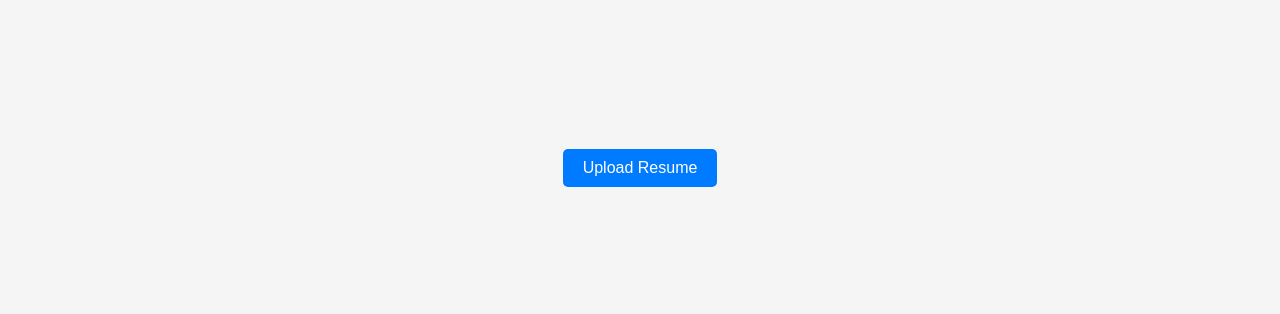
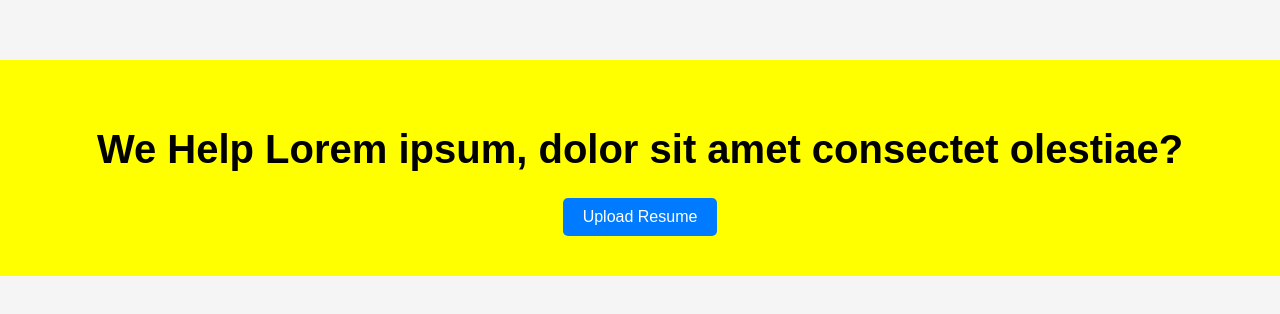
Before and after one commit to saurabh99t/upload-button-spires, a plain HTML site: page index.html in a window 1280 px wide. Shown: the part 232-546 px from the top of the page. Drawn offline with Linux system fonts and the light colour scheme.

Commit message:
Add files via upload

```diff
--- a/index.html
+++ b/index.html
@@ -10,7 +10,13 @@
 
 
 
+
+    <div class="banner-upload">
+    <h1>We Help Lorem ipsum, dolor sit amet consectet olestiae?</h1>
+
     <button id="uploadBtn">Upload Resume</button>
+    </div>
+
 
     <div class="modal" id="modal">
         <div class="modal-content">
--- a/style.css
+++ b/style.css
@@ -409,3 +409,19 @@ button {
     width: 90%;
   }
 }
+
+
+
+
+
+
+
+
+
+.banner-upload {
+    text-align: center;
+    background-color: yellow;
+    width: 100%;
+    padding: 40px;
+    font-size: 20px;
+}
```
